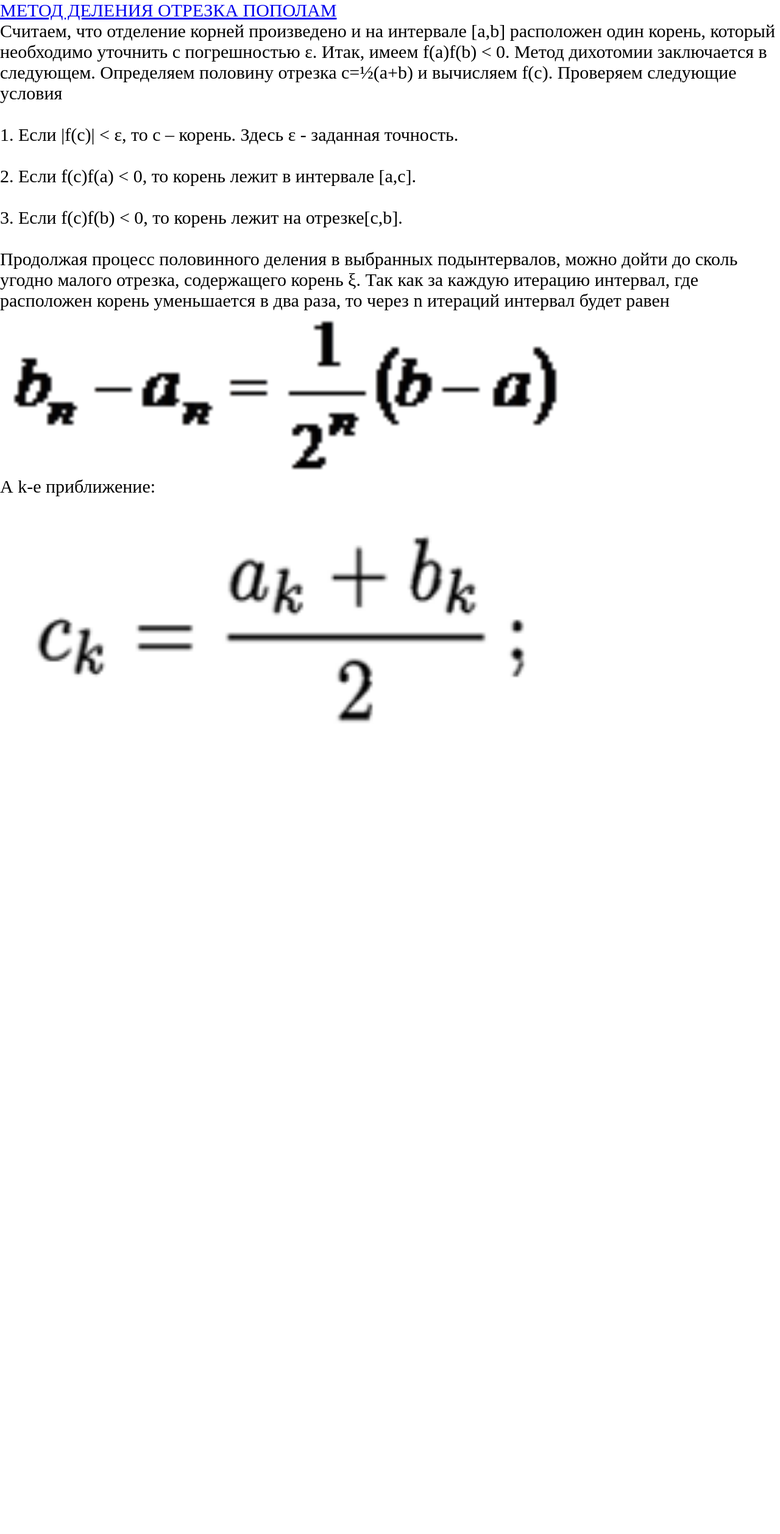
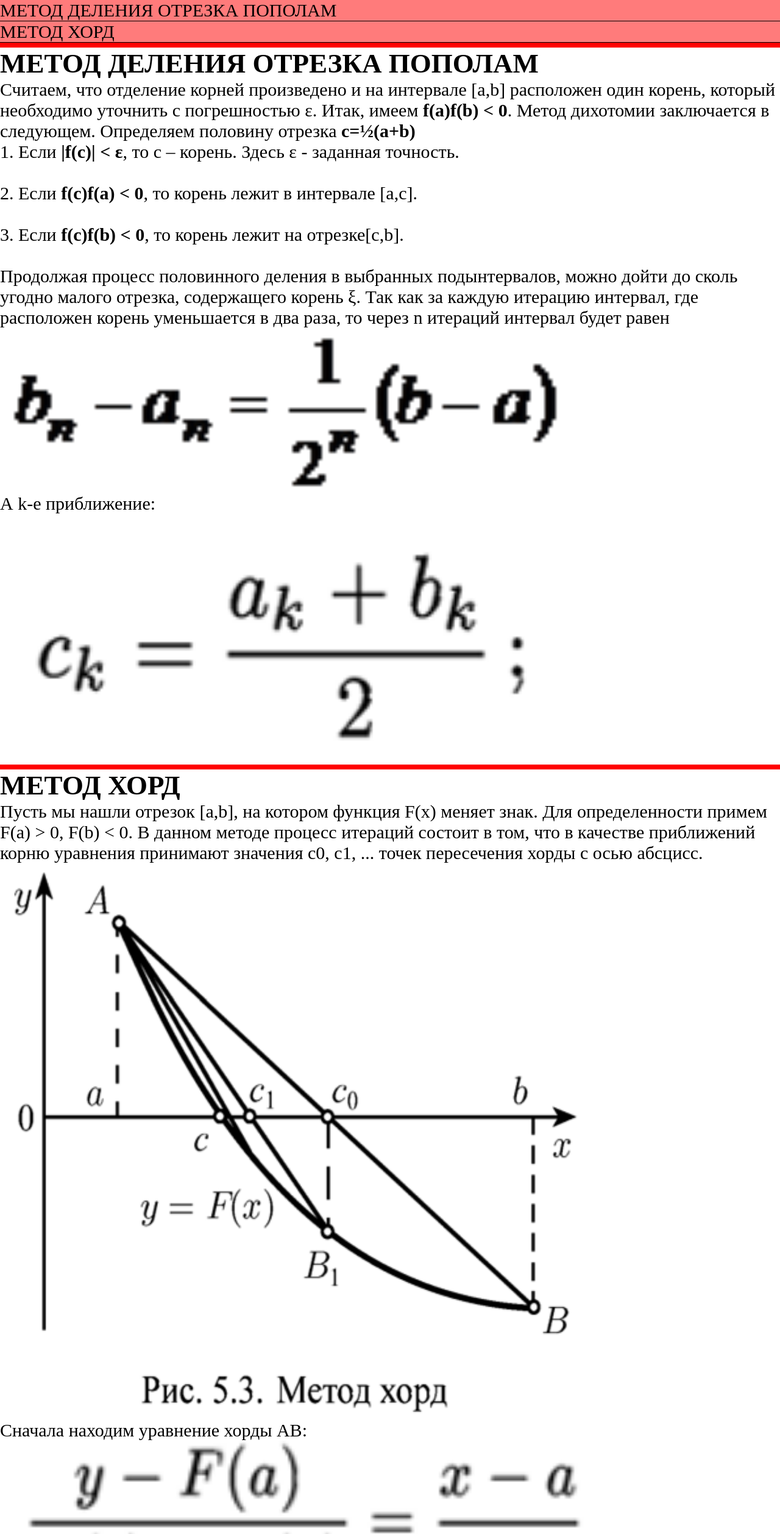
Before and after one commit to IvanTratsevski/test, a plain HTML site: page index.html in a window 1280 px wide. Shown: the top 2516 px of the page at 61% size. Before the commit the page ends 1226 px from the top, so only its background shows below. Drawn offline with Linux system fonts and the light colour scheme.

Commit message:
second method lab1

```diff
--- a/index.html
+++ b/index.html
@@ -1,3 +1,6 @@
+<!--
+    Ну и нахуй ты код открыл??? Что? Что бы доебать меня что это говнокод? Блять я делаю эту хуйню для мобилок на отъебись просто для того что бы хоть что-то ебучему дубу написать на колке и если я дал тебе доступ то буть блять благодарен. Если не нравится то пиздуй гуглить сам свои отеты!
+-->
 <!DOCTYPE html>
 <html lang="en">
 <head>
@@ -10,20 +13,45 @@
 <body>
     <div class="wrapper">
         <nav>
-            <a href="#m1" class="method-btn">МЕТОД ДЕЛЕНИЯ ОТРЕЗКА ПОПОЛАМ</a>
+            <ul>
+                <li><a href="#m1" class="method-btn lab1">МЕТОД ДЕЛЕНИЯ ОТРЕЗКА ПОПОЛАМ</a></li>
+                <li><a href="#m2" class="method-btn lab1">МЕТОД ХОРД</a></li>
+            </ul>
         </nav>
+        <hr align="left" width="300" size="10" color="red"/>
         <main>
-            <a name="m1"></a>
-            <p>Считаем, что отделение корней произведено и на интервале [a,b] расположен один корень, который необходимо уточнить с погрешностью ε.
-                Итак, имеем f(a)f(b) &#60 0. Метод дихотомии заключается в следующем. Определяем половину отрезка c=½(a+b) и вычисляем f(c). Проверяем следующие условия<br><br>
-                1. Если |f(c)| &#60 ε, то c – корень. Здесь ε - заданная точность.<br><br>
-                2. Если f(c)f(a) &#60 0, то корень лежит в интервале [a,c].<br><br>
-                3. Если f(c)f(b) &#60 0, то корень лежит на отрезке[c,b].<bt><br><br>
-                Продолжая процесс половинного деления в выбранных подынтервалов, можно дойти до сколь угодно малого отрезка, содержащего корень ξ.
-                Так как за каждую итерацию интервал, где расположен корень уменьшается в два раза, то через n итераций интервал будет равен</p>
-                <img src="imt/polovdelenie.png" alt="" width="75%"><br>
-                А k-e приближение:<br>
-                <img src="imt/polovdelenie k priblizh.png" alt="" width="75%"><br>
+            <section>
+                <a name="m1"></a>
+                <h2>МЕТОД ДЕЛЕНИЯ ОТРЕЗКА ПОПОЛАМ</h2>
+                <p>Считаем, что отделение корней произведено и на интервале [a,b] расположен один корень, который необходимо уточнить с погрешностью ε.
+                    Итак, имеем <b>f(a)f(b) &#60 0</b>. Метод дихотомии заключается в следующем. Определяем половину отрезка <b>c=½(a+b)</b и вычисляем f(c). Проверяем следующие условия<br><br>
+                    1. Если <b>|f(c)| &#60 ε</b>, то c – корень. Здесь ε - заданная точность.<br><br>
+                    2. Если <b>f(c)f(a) &#60 0</b>, то корень лежит в интервале [a,c].<br><br>
+                    3. Если <b>f(c)f(b) &#60 0</b>, то корень лежит на отрезке[c,b].<bt><br><br>
+                    Продолжая процесс половинного деления в выбранных подынтервалов, можно дойти до сколь угодно малого отрезка, содержащего корень ξ.
+                    Так как за каждую итерацию интервал, где расположен корень уменьшается в два раза, то через n итераций интервал будет равен</p>
+                    <img src="imt/polovdelenie.png" alt=""><br>
+                    А k-e приближение:<br>
+                    <img src="imt/polovdelenie k priblizh.png" alt=""><br>
+            </section>
+            <hr align="left" width="300" size="10" color="red"/>
+            <section>
+                <a name="m2"></a>
+                <h2>МЕТОД ХОРД</h2>
+                <p>Пусть мы нашли отрезок [a,b], на котором функция F(x) меняет знак. Для определенности примем F(a) &#62 0, F(b) &#60 0. В данном методе процесс итераций состоит в том, что в качестве приближений корню уравнения принимают значения c0, c1, ... точек пересечения хорды с осью абсцисс.</p>
+                <img src="imt/chord main.png" alt="">
+                <p>
+                    Сначала находим уравнение хорды AB:
+                </p><img src="imt/chord ab.png" alt="">
+                <p>Для точки пересечения ее с осью абсцисс (x = c0, y = 0) получим уравнение</p>
+                <img src="imt/chord xc.png" alt="">
+                <p>Далее, сравнивая знаки величин F(A) и F(c0) для рассматриваемого случая, приходим к выводу, что корень находится в интервале [a, c0], так как F(a)F(c0) &#60 0. Отрезок [c0, b] отбрасываем. Следующая интерация состоит в определении нового приближения c1 как точки пересечения хорды AB1 с осью абсцисс и т.д.</p>
+                <p><b>ОТЛИЧИЕ ОТ ХОРД</b></p>
+                <p>Нужно использовать условие близости двух последовательных приближений</p>
+                <img src="imt/chord condition.png" alt="">
+                <p>или условием малости невязки</p>
+            </section>
+            <hr align="left" width="300" size="10" color="red"/>
         </main>
     </div>
 </body>
--- a/style.css
+++ b/style.css
@@ -8,3 +8,24 @@ html,body,.wrapper{
     width: 100%;
     font-size: 30px;
 }
+img{
+    width: 75%;
+}
+nav > *{
+    width: 100%;
+}
+.method-btn{
+    color: black;
+    text-decoration: none;
+    border-bottom: 1px solid black;
+    display: inline-block;
+    width: 100%;
+}
+.lab1{
+    background-color: rgb(255, 123, 123);
+}
+hr{
+    width: 100%;
+    size:3;
+    color:red;
+}
```
Also changed, not shown: imt/chord ab.png (added), imt/chord condition.png (added), imt/chord main.png (added), imt/chord xc.png (added).
